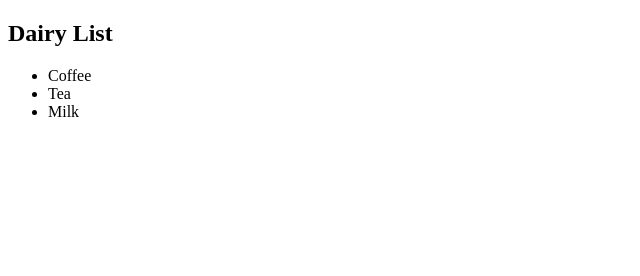
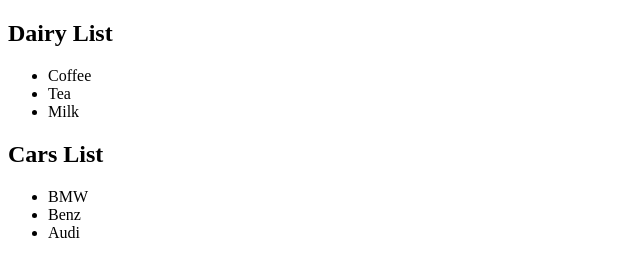
Before and after one commit to sivaacademyd1/tagexample, a plain HTML site: page index.html in a window 1280 px wide. Shown: the whole page, without its empty margins (0-640 px from the left). Drawn offline with Linux system fonts and the light colour scheme.

Commit message:
Added Cars List

```diff
--- a/index.html
+++ b/index.html
@@ -10,5 +10,12 @@
   <li>Milk</li>
 </ul>
 
+<h2>Cars List</h2>
+
+<ul>
+  <li>BMW</li>
+  <li>Benz</li>
+  <li>Audi</li>
+</ul>
 </body>
 </html>
```
